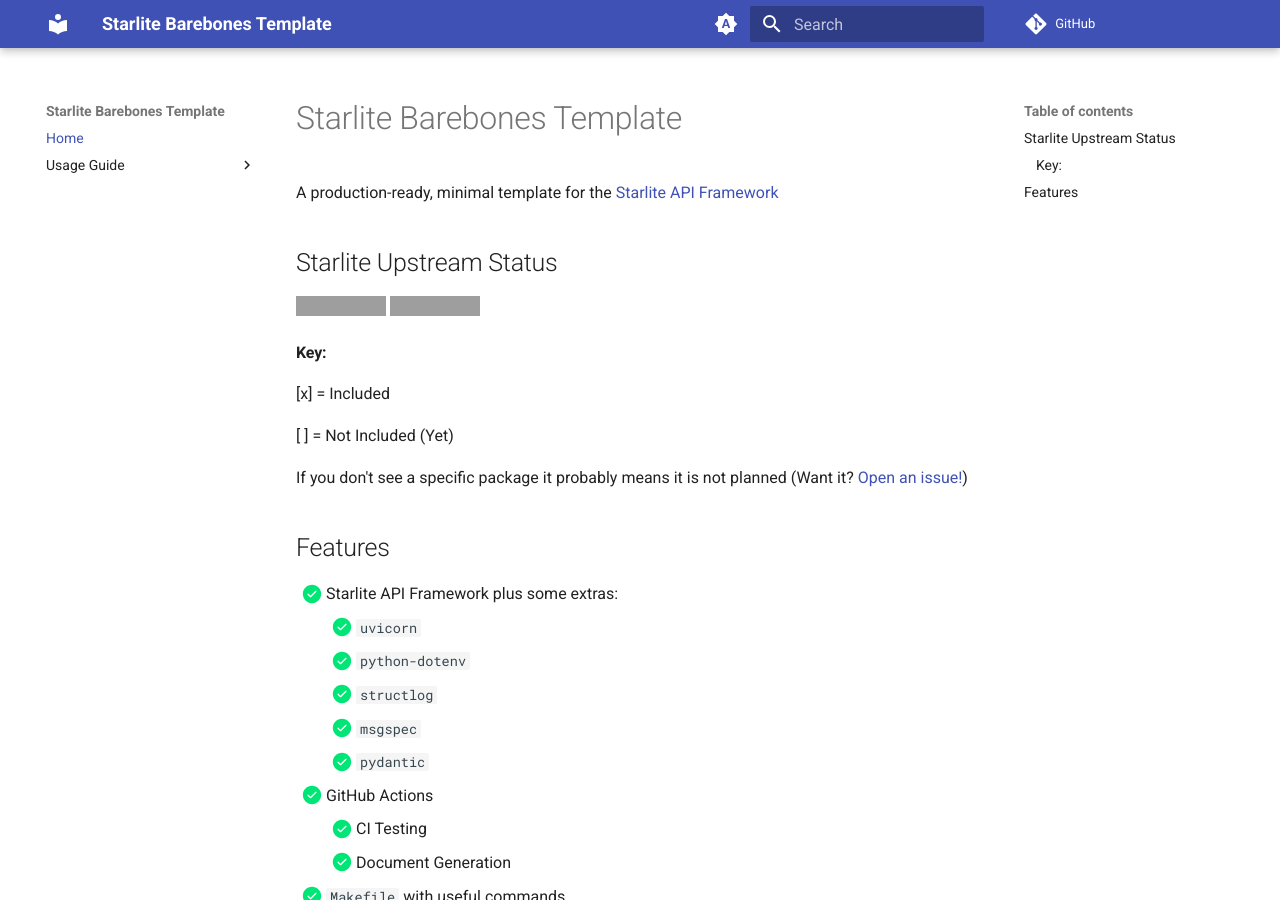
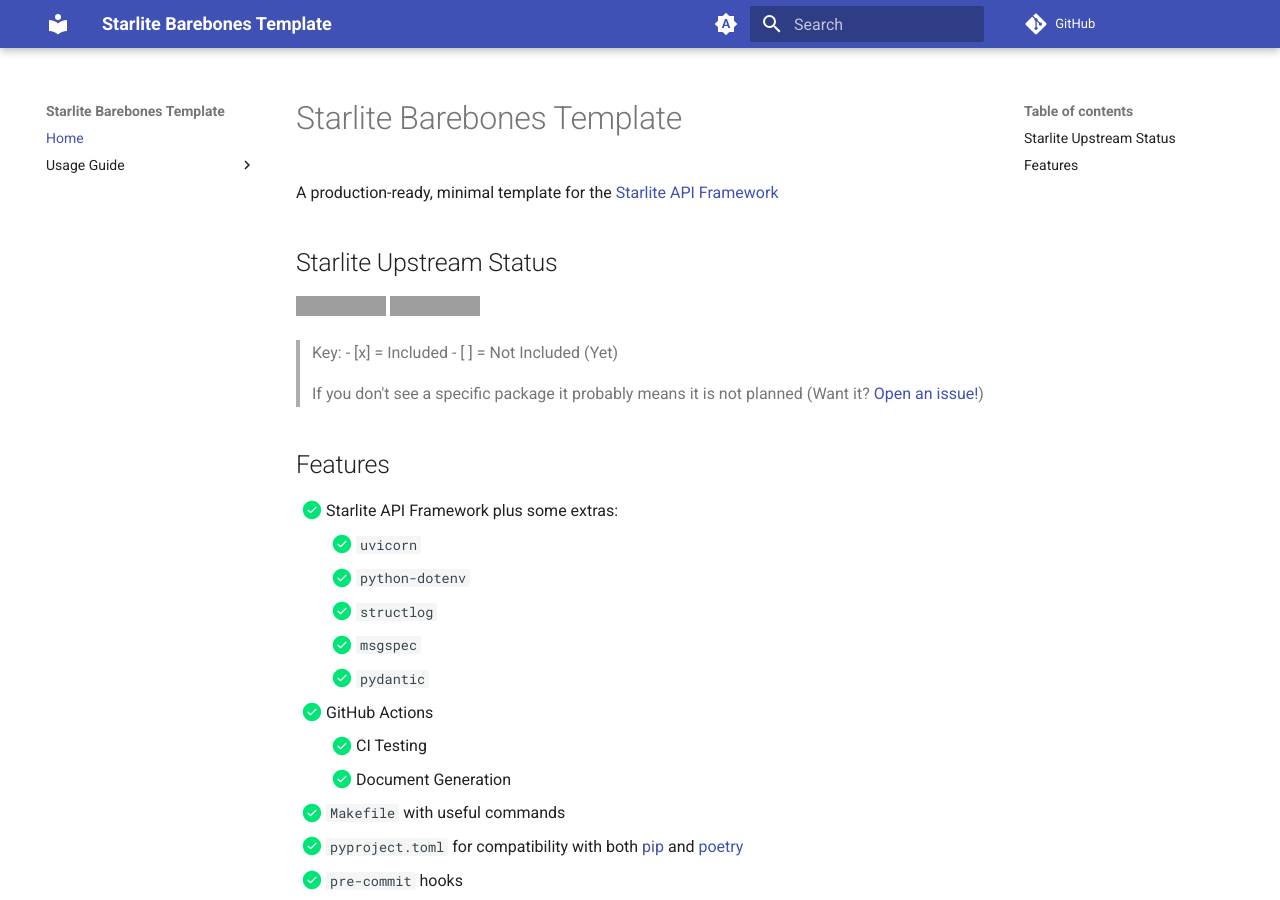
Before and after one commit to cofin/starlite-barebones-template, an MkDocs documentation site: the page built from docs/index.md, in a window 1280 px wide and 900 px high. Built offline with MkDocs 1.6.1 and Material for MkDocs 9.7.7, drawn with Linux system fonts in a browser that asks for light colours; comment, search, counter and statistics services are not loaded; the version menu is left out; grey boxes are pictures that could not be loaded.

```diff
--- a/docs/index.md
+++ b/docs/index.md
@@ -7,12 +7,12 @@
 
 
 
-#### Key:
-[x] = Included
+> Key:
+> - [x] = Included
+> - [ ] = Not Included (Yet)
+>
+> If you don't see a specific package it probably means it is not planned (Want it? [Open an issue!](https://github.com/JacobCoffee/starlite-barebones-template/issues/new/choose))
 
-[ ] = Not Included (Yet)
-
-If you don't see a specific package it probably means it is not planned (Want it? [Open an issue!](https://github.com/JacobCoffee/starlite-barebones-template/issues/new/choose))
 
 ## Features
 
```
